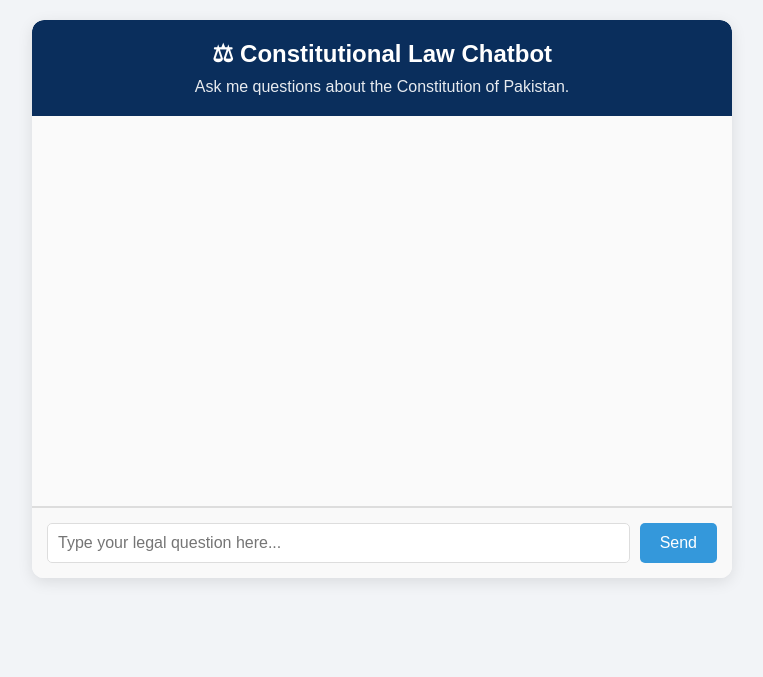
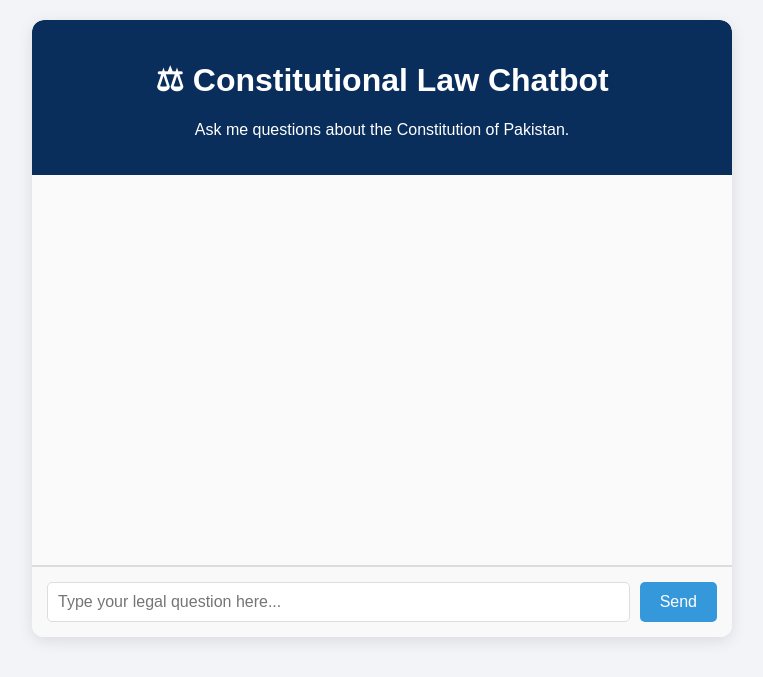
Before and after one commit to 1Khizar/Constitutional-Law-Chatbot, a Flask app: page / in a window 1280 px wide. Shown: the top 677 px of the page, without its empty margins (258-1021 px from the left). Run offline with Flask 3, Linux system fonts and the light colour scheme.

Commit message:
Remove the extra code

```diff
--- a/templates/index.html
+++ b/templates/index.html
@@ -27,16 +27,6 @@
             padding: 20px;
             text-align: center;
             border-radius: 12px 12px 0 0;
-        }
-
-        .header h1 {
-            margin: 0;
-            font-size: 24px;
-        }
-
-        .header p {
-            margin: 10px 0 0 0;
-            opacity: 0.9;
         }
 
         .chat-container {
```
